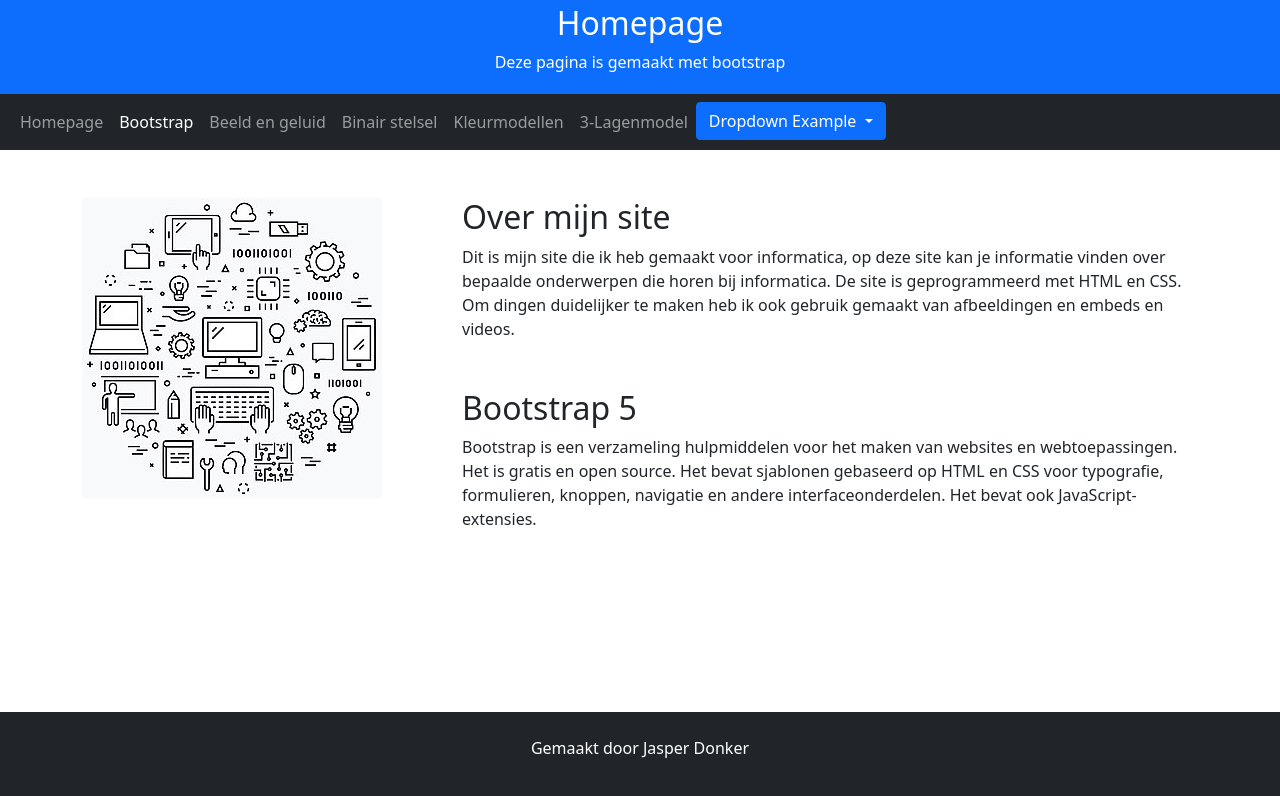
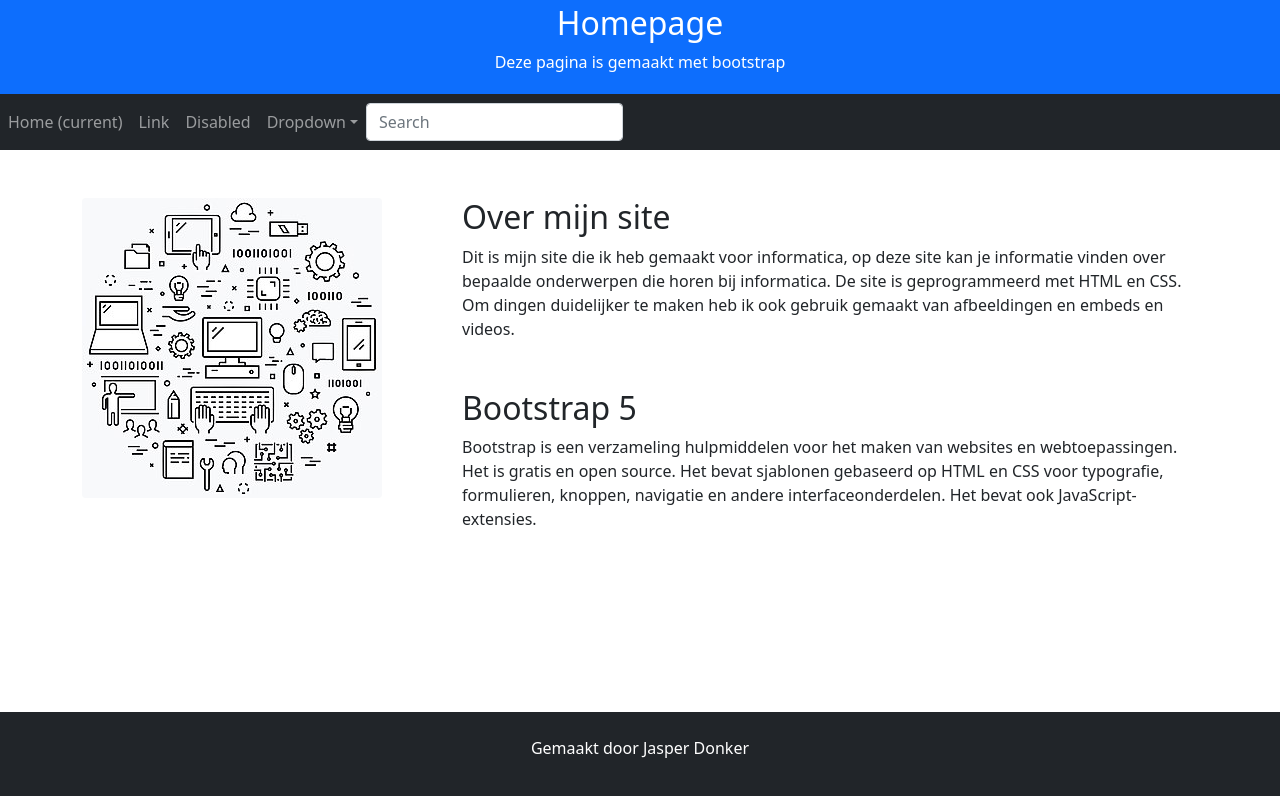
Before and after one commit to Jdotmm/Jdotmm.github.io, a plain HTML site: page test.html in a window 1280 px wide. Drawn offline with nearby package versions, Linux system fonts and the light colour scheme.

Commit message:
nieuwe navbar

```diff
--- a/test.html
+++ b/test.html
@@ -19,39 +19,32 @@
 </div>
 
 <!--dit is de navbar -->
-<nav class="navbar navbar-expand-sm bg-dark navbar-dark">
-  <div class="container-fluid">
-    <ul class="navbar-nav">
-      <li class="nav-item">
-        <a class="nav-link" href="index.html">Homepage</a>
+<nav class="navbar navbar-expand-xl navbar-dark bg-dark">
+  <button class="navbar-toggler" type="button" data-toggle="collapse" data-target="#navbarsExample06" aria-controls="navbarsExample06" aria-expanded="false" aria-label="Toggle navigation">
+    <span class="navbar-toggler-icon"></span>
+  </button><div class="collapse navbar-collapse" id="navbarsExample06">
+    <ul class="navbar-nav mr-auto">
+      <li class="nav-item active">
+        <a class="nav-link" href="#">Home <span class="sr-only">(current)</span></a>
       </li>
       <li class="nav-item">
-        <a class="nav-link active" href="bootstrap.html">Bootstrap</a>
+        <a class="nav-link" href="#">Link</a>
       </li>
       <li class="nav-item">
-        <a class="nav-link" href="bootstrapbitmap.html">Beeld en geluid</a>
-        </li>
-      <li class="nav-item">
-        <a class="nav-link" href="bootstrapbinary.html">Binair stelsel</a>
+        <a class="nav-link" href="#">Disabled</a>
       </li>
-      <li class="nav-item">
-        <a class="nav-link" href="bootstrapkleurmodellen.html">Kleurmodellen</a>
+      <li class="nav-item dropdown">
+        <a class="nav-link dropdown-toggle" href="http://example.com" id="dropdown06" data-toggle="dropdown" aria-haspopup="true" aria-expanded="false">Dropdown</a>
+        <div class="dropdown-menu" aria-labelledby="dropdown06">
+          <a class="dropdown-item" href="#">Action</a>
+          <a class="dropdown-item" href="#">Another action</a>
+          <a class="dropdown-item" href="#">Something else here</a>
+        </div>
       </li>
-      <li class="nav-item">
-        <a class="nav-link" href="3lagenmodel.html">3-Lagenmodel</a>
-      </li>
-
-      <div class="dropdown">
-        <button class="btn btn-primary dropdown-toggle" type="button" data-toggle="dropdown">Dropdown Example
-        <span class="caret"></span></button>
-        <ul class="dropdown-menu">
-          <li><a href="#">HTML</a></li>
-          <li><a href="#">CSS</a></li>
-          <li><a href="#">JavaScript</a></li>
-        </ul>
-      </div>
-
     </ul>
+    <form class="form-inline my-2 my-md-0">
+      <input class="form-control" type="text" placeholder="Search">
+    </form>
   </div>
 </nav>
 
```
